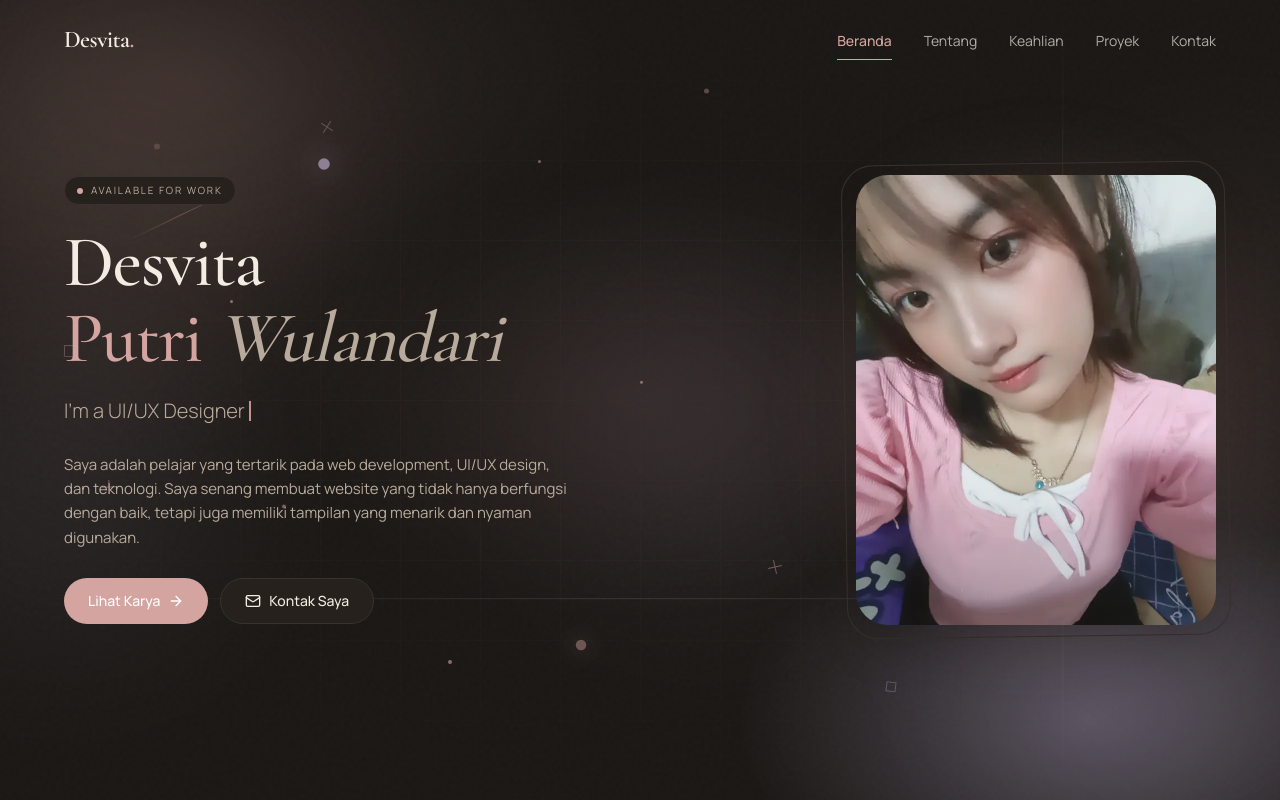
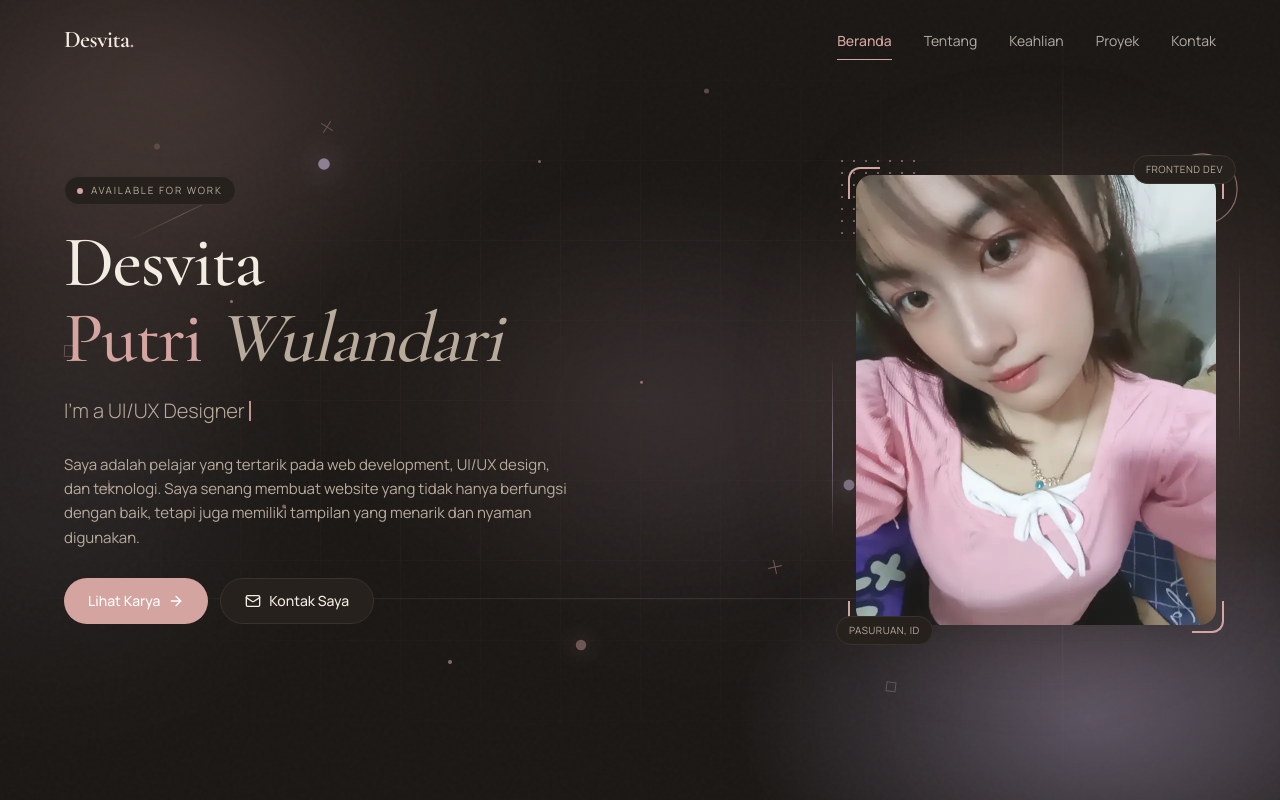
Before and after one commit to vitacantikbanget/portofolio, a Next.js app: page / in a window 1280 px wide. Shown: the top 800 px of the page. Built offline with nearby package versions, Linux system fonts and the light colour scheme.

Commit message:
update: hero photo frame decorations

```diff
--- a/src/components/Hero.tsx
+++ b/src/components/Hero.tsx
@@ -35,13 +35,227 @@ export default function Hero() {
     >
       <div className="container-custom w-full py-24 lg:py-28">
         <div className="grid lg:grid-cols-2 gap-12 lg:gap-16 items-center">
+          {/* ================= FOTO ================= */}
+          <motion.div
+            initial={{ opacity: 0, scale: 0.92 }}
+            animate={{ opacity: 1, scale: 1 }}
+            transition={{ duration: 0.9, delay: 0.2 }}
+            className="flex justify-center lg:justify-end lg:order-2"
+          >
+            <div className="relative w-[240px] sm:w-[300px] lg:w-[360px]">
+              {/* Glow di belakang */}
+              <div
+                className="absolute inset-0 rounded-full pointer-events-none"
+                style={{
+                  background: "var(--accent)",
+                  opacity: 0.3,
+                  filter: "blur(80px)",
+                  transform: "scale(0.9)",
+                }}
+              />
+
+              {/* ====== DOT GRID (kiri atas, di belakang foto) ====== */}
+              <div
+                className="absolute pointer-events-none"
+                style={{
+                  top: "-20px",
+                  left: "-20px",
+                  width: "80px",
+                  height: "80px",
+                  backgroundImage:
+                    "radial-gradient(var(--accent) 1.2px, transparent 1.2px)",
+                  backgroundSize: "12px 12px",
+                  opacity: 0.5,
+                }}
+              />
+
+              {/* ====== GARIS AKSEN (kanan, vertikal) ====== */}
+              <motion.div
+                className="absolute pointer-events-none"
+                style={{
+                  right: "-24px",
+                  top: "20%",
+                  width: "1px",
+                  height: "40%",
+                  background:
+                    "linear-gradient(to bottom, transparent, var(--accent), transparent)",
+                  opacity: 0.6,
+                }}
+                animate={{ y: [0, -10, 0] }}
+                transition={{
+                  duration: 3,
+                  repeat: Infinity,
+                  ease: "easeInOut",
+                }}
+              />
+
+              {/* ====== GARIS AKSEN (kiri, vertikal) ====== */}
+              <motion.div
+                className="absolute pointer-events-none"
+                style={{
+                  left: "-24px",
+                  top: "40%",
+                  width: "1px",
+                  height: "40%",
+                  background:
+                    "linear-gradient(to bottom, transparent, var(--mauve), transparent)",
+                  opacity: 0.6,
+                }}
+                animate={{ y: [0, 10, 0] }}
+                transition={{
+                  duration: 3,
+                  repeat: Infinity,
+                  ease: "easeInOut",
+                  delay: 0.5,
+                }}
+              />
+
+              {/* ====== LINGKARAN PULSING (kanan atas) ====== */}
+              <motion.div
+                className="absolute rounded-full pointer-events-none"
+                style={{
+                  top: "-16px",
+                  right: "-16px",
+                  width: "60px",
+                  height: "60px",
+                  border: "1.5px solid var(--accent)",
+                  opacity: 0.5,
+                }}
+                animate={{ scale: [1, 1.2, 1], opacity: [0.3, 0.6, 0.3] }}
+                transition={{
+                  duration: 4,
+                  repeat: Infinity,
+                  ease: "easeInOut",
+                }}
+              />
+
+              {/* ====== TITIK GLOW (kiri bawah) ====== */}
+              <motion.div
+                className="absolute rounded-full pointer-events-none"
+                style={{
+                  bottom: "30%",
+                  left: "-12px",
+                  width: "10px",
+                  height: "10px",
+                  background: "var(--mauve)",
+                  boxShadow: "0 0 20px var(--mauve)",
+                }}
+                animate={{ scale: [1, 1.4, 1], opacity: [0.5, 1, 0.5] }}
+                transition={{
+                  duration: 3,
+                  repeat: Infinity,
+                  ease: "easeInOut",
+                  delay: 0.8,
+                }}
+              />
+
+              {/* ====== FOTO ====== */}
+              <motion.div
+                style={{
+                  x: mouse.x * 10,
+                  y: mouse.y * 10,
+                }}
+                transition={{ type: "spring", stiffness: 60, damping: 20 }}
+                className="relative w-full aspect-[4/5] rounded-2xl overflow-hidden shadow-2xl"
+              >
+                <Image
+                  src="/profile.jpeg"
+                  alt="Desvita Putri Wulandari"
+                  fill
+                  className="object-cover"
+                  priority
+                  sizes="(max-width: 640px) 240px, (max-width: 1024px) 300px, 360px"
+                />
+              </motion.div>
+
+              {/* ====== SUDUT VIEWFINDER (4 sudut) ====== */}
+              <div
+                className="absolute pointer-events-none"
+                style={{
+                  top: "-8px",
+                  left: "-8px",
+                  width: "32px",
+                  height: "32px",
+                  borderTop: "2px solid var(--accent)",
+                  borderLeft: "2px solid var(--accent)",
+                  borderTopLeftRadius: "12px",
+                }}
+              />
+              <div
+                className="absolute pointer-events-none"
+                style={{
+                  top: "-8px",
+                  right: "-8px",
+                  width: "32px",
+                  height: "32px",
+                  borderTop: "2px solid var(--accent)",
+                  borderRight: "2px solid var(--accent)",
+                  borderTopRightRadius: "12px",
+                }}
+              />
+              <div
+                className="absolute pointer-events-none"
+                style={{
+                  bottom: "-8px",
+                  left: "-8px",
+                  width: "32px",
+                  height: "32px",
+                  borderBottom: "2px solid var(--accent)",
+                  borderLeft: "2px solid var(--accent)",
+                  borderBottomLeftRadius: "12px",
+                }}
+              />
+              <div
+                className="absolute pointer-events-none"
+                style={{
+                  bottom: "-8px",
+                  right: "-8px",
+                  width: "32px",
+                  height: "32px",
+                  borderBottom: "2px solid var(--accent)",
+                  borderRight: "2px solid var(--accent)",
+                  borderBottomRightRadius: "12px",
+                }}
+              />
+
+              {/* ====== LABEL FLOATING (kiri bawah) ====== */}
+              <motion.div
+                initial={{ opacity: 0, x: 20 }}
+                animate={{ opacity: 1, x: 0 }}
+                transition={{ duration: 0.6, delay: 1 }}
+                className="absolute -bottom-5 -left-5 px-3 py-1.5 rounded-full border backdrop-blur-md text-[10px] tracking-wider uppercase whitespace-nowrap"
+                style={{
+                  background: "var(--surface)",
+                  borderColor: "var(--border)",
+                  color: "var(--text-muted)",
+                }}
+              >
+                Pasuruan, ID
+              </motion.div>
+
+              {/* ====== LABEL FLOATING (kanan atas) ====== */}
+              <motion.div
+                initial={{ opacity: 0, x: -20 }}
+                animate={{ opacity: 1, x: 0 }}
+                transition={{ duration: 0.6, delay: 1.2 }}
+                className="absolute -top-5 -right-5 px-3 py-1.5 rounded-full border backdrop-blur-md text-[10px] tracking-wider uppercase whitespace-nowrap"
+                style={{
+                  background: "var(--surface)",
+                  borderColor: "var(--border)",
+                  color: "var(--text-muted)",
+                }}
+              >
+                Frontend Dev
+              </motion.div>
+            </div>
+          </motion.div>
+
           {/* ================= TEXT ================= */}
-          <div className="text-center lg:text-left">
-            {/* Label */}
+          <div className="text-center lg:text-left lg:order-1">
             <motion.div
               initial={{ opacity: 0, y: 20 }}
               animate={{ opacity: 1, y: 0 }}
-              transition={{ duration: 0.6 }}
+              transition={{ duration: 0.6, delay: 0.3 }}
               className="inline-flex items-center gap-2 px-3 py-1.5 rounded-full border text-[10px] tracking-[0.18em] uppercase"
               style={{
                 borderColor: "var(--border)",
@@ -56,11 +270,10 @@ export default function Hero() {
               Available for work
             </motion.div>
 
-            {/* Nama */}
             <motion.h1
               initial={{ opacity: 0, y: 30 }}
               animate={{ opacity: 1, y: 0 }}
-              transition={{ duration: 0.7, delay: 0.1 }}
+              transition={{ duration: 0.7, delay: 0.4 }}
               className="mt-5 text-4xl sm:text-5xl lg:text-6xl xl:text-7xl leading-[1.05] font-medium"
               style={{ fontFamily: "var(--font-cormorant)" }}
             >
@@ -72,22 +285,20 @@ export default function Hero() {
               </span>
             </motion.h1>
 
-            {/* Typing */}
             <motion.div
               initial={{ opacity: 0, y: 20 }}
               animate={{ opacity: 1, y: 0 }}
-              transition={{ duration: 0.6, delay: 0.3 }}
+              transition={{ duration: 0.6, delay: 0.5 }}
               className="mt-5 text-base sm:text-lg lg:text-xl font-light min-h-[1.8em]"
               style={{ color: "var(--text-muted)" }}
             >
               I'm a <TypingText />
             </motion.div>
 
-            {/* Deskripsi */}
             <motion.p
               initial={{ opacity: 0, y: 20 }}
               animate={{ opacity: 1, y: 0 }}
-              transition={{ duration: 0.6, delay: 0.5 }}
+              transition={{ duration: 0.6, delay: 0.6 }}
               className="mt-5 max-w-lg mx-auto lg:mx-0 text-sm sm:text-[15px] leading-relaxed"
               style={{ color: "var(--text-muted)" }}
             >
@@ -97,7 +308,6 @@ export default function Hero() {
               menarik dan nyaman digunakan.
             </motion.p>
 
-            {/* Buttons */}
             <motion.div
               initial={{ opacity: 0, y: 20 }}
               animate={{ opacity: 1, y: 0 }}
@@ -132,71 +342,6 @@ export default function Hero() {
               </a>
             </motion.div>
           </div>
-
-          {/* ================= FOTO ================= */}
-          <motion.div
-            initial={{ opacity: 0, scale: 0.92 }}
-            animate={{ opacity: 1, scale: 1 }}
-            transition={{ duration: 0.9, delay: 0.4 }}
-            className="flex justify-center lg:justify-end"
-          >
-            <div className="relative w-[240px] sm:w-[300px] lg:w-[360px]">
-              {/* Glow */}
-              <div
-                className="absolute inset-0 rounded-full pointer-events-none"
-                style={{
-                  background: "var(--accent)",
-                  opacity: 0.25,
-                  filter: "blur(70px)",
-                  transform: "scale(0.85)",
-                }}
-              />
-
-              {/* Frame dekoratif */}
-              <motion.div
-                className="absolute rounded-[2rem] border pointer-events-none"
-                style={{
-                  top: "-12px",
-                  left: "-12px",
-                  right: "-12px",
-                  bottom: "-12px",
-                  borderColor: "var(--border)",
-                }}
-                animate={{ rotate: [0, 1.5, 0, -1.5, 0] }}
-                transition={{
-                  duration: 10,
-                  repeat: Infinity,
-                  ease: "easeInOut",
-                }}
-              />
-
-              {/* Foto */}
-              <motion.div
-                style={{
-                  x: mouse.x * 10,
-                  y: mouse.y * 10,
-                }}
-                transition={{ type: "spring", stiffness: 60, damping: 20 }}
-                className="relative w-full aspect-[4/5] rounded-[2rem] overflow-hidden shadow-2xl"
-              >
-                <Image
-                  src="/profile.jpeg"
-                  alt="Desvita Putri Wulandari"
-                  fill
-                  className="object-cover"
-                  priority
-                  sizes="(max-width: 640px) 240px, (max-width: 1024px) 300px, 360px"
-                />
-                <div
-                  className="absolute inset-0 pointer-events-none"
-                  style={{
-                    background:
-                      "linear-gradient(to top, rgba(0,0,0,0.22), transparent 45%)",
-                  }}
-                />
-              </motion.div>
-            </div>
-          </motion.div>
         </div>
       </div>
     </section>
```
